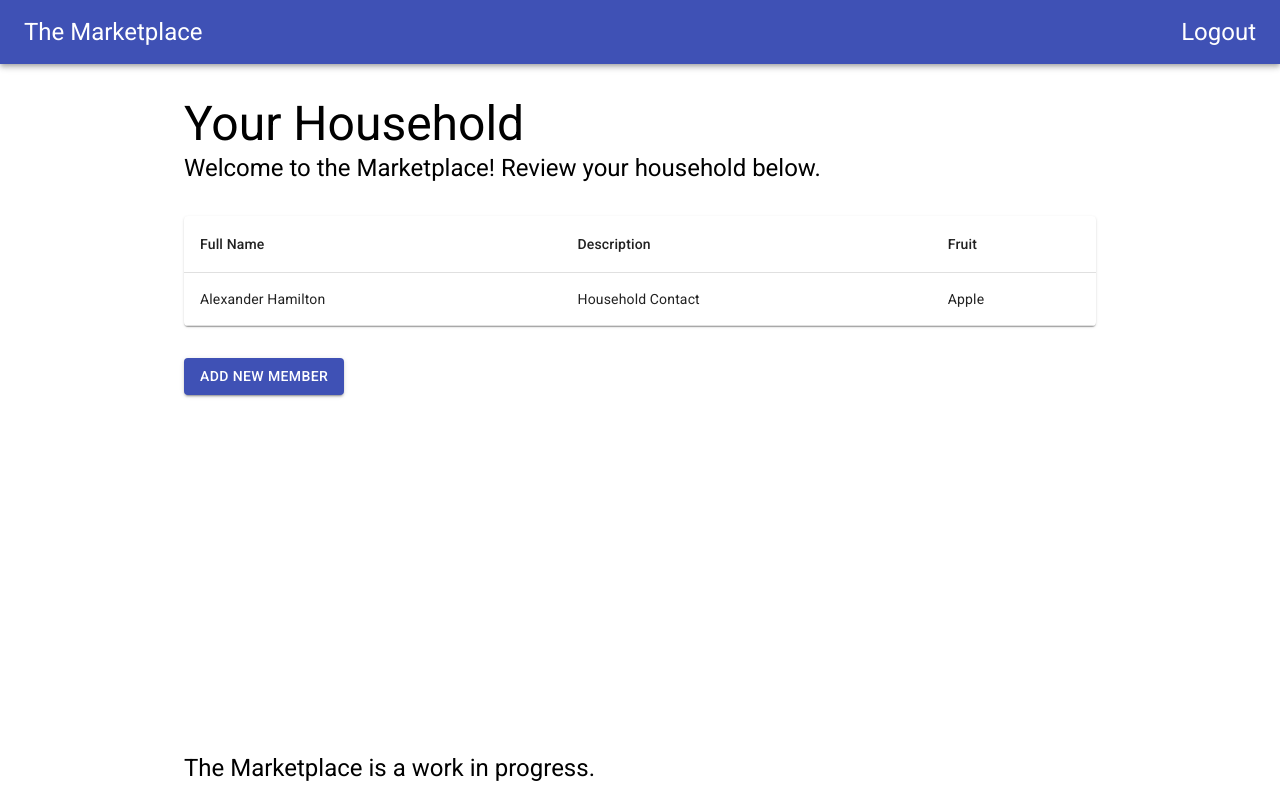
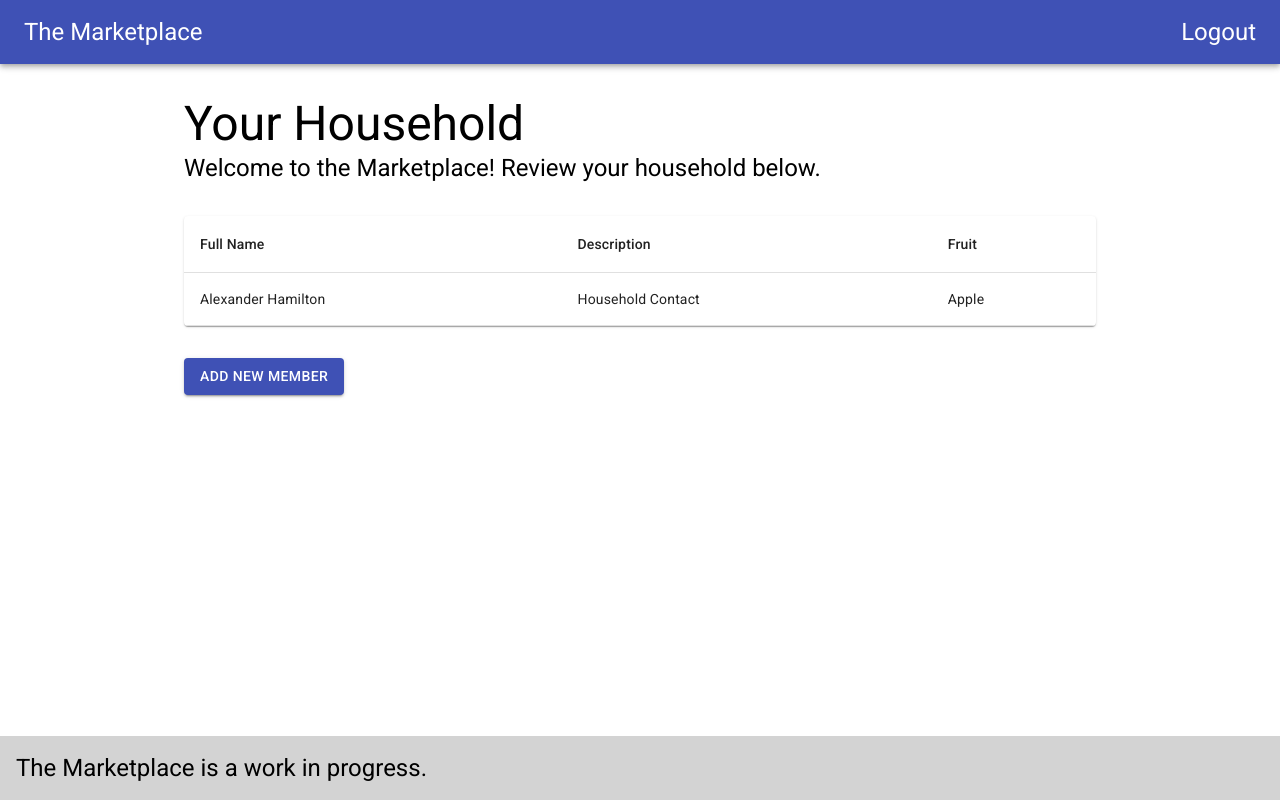
Before and after one commit to iampruven/fake-health-care-gov-vp, a React (Create React App) app: page / in a window 1280 px wide. Built offline with nearby package versions, Linux system fonts and the light colour scheme.

Commit message:
fix footer to the bottom always

```diff
--- a/src/App.css
+++ b/src/App.css
@@ -1,38 +1,9 @@
-.App {
-  text-align: center;
+body{
+  height:100vh;
 }
 
-.App-logo {
-  height: 40vmin;
-  pointer-events: none;
+#root{
+  height:100vh;
+  display:flex;
+  flex-direction: column;
 }
-
-@media (prefers-reduced-motion: no-preference) {
-  .App-logo {
-    animation: App-logo-spin infinite 20s linear;
-  }
-}
-
-.App-header {
-  background-color: #282c34;
-  min-height: 100vh;
-  display: flex;
-  flex-direction: column;
-  align-items: center;
-  justify-content: center;
-  font-size: calc(10px + 2vmin);
-  color: white;
-}
-
-.App-link {
-  color: #61dafb;
-}
-
-@keyframes App-logo-spin {
-  from {
-    transform: rotate(0deg);
-  }
-  to {
-    transform: rotate(360deg);
-  }
-}
--- a/src/App.js
+++ b/src/App.js
@@ -18,6 +18,7 @@ import TableRow from "@material-ui/core/TableRow";
 import Paper from "@material-ui/core/Paper";
 import { useState } from "react";
 import "./App.css";
+
 
 function App() {
   const [name, setName] = useState("");
@@ -188,15 +189,14 @@ function App() {
             </Button>
           </Box>
         )}
-
-        <Box pt={2} pb={2} style={{ bottom: 0, position: "absolute" }}>
+      </Container>
+      <Box bgcolor="#D3D3D3"  p= {2} mt="auto">
           <footer>
             <Typography variant="h5">
               The Marketplace is a work in progress.
             </Typography>
           </footer>
         </Box>
-      </Container>
     </>
   );
 }
```
